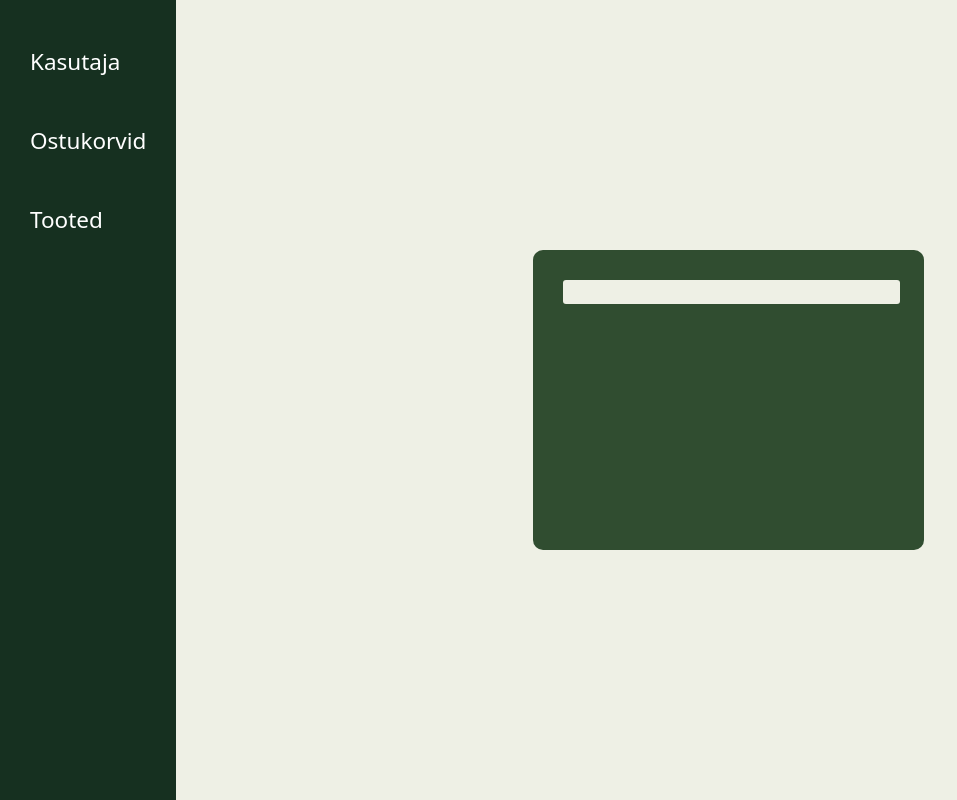
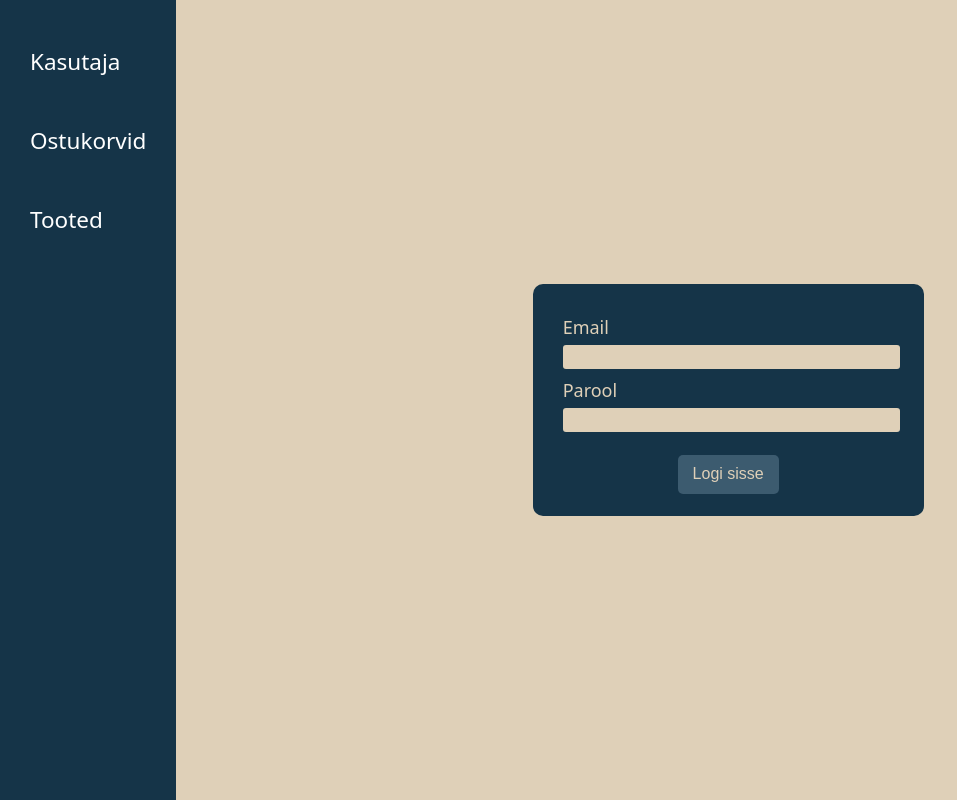
Before and after one commit to dynamyy/OOP, a React (Vite) app in the folder frontend/: page / in a window 1280 px wide. Shown: the whole page, without its empty margins (0-957 px from the left). Built offline with nearby package versions, Linux system fonts and the light colour scheme.

Commit message:
Lisasin paar teksti välja, mida saab API kaudu backendi saata. Backendi lisasin kontrolleri ja ühe DTO.

```diff
--- a/frontend/src/komponendid/Menuu.jsx
+++ b/frontend/src/komponendid/Menuu.jsx
@@ -2,7 +2,7 @@ import React from 'react'
 
 function Menuu() {
     return (
-        <header className="menuu">
+        <header className="menuu tume">
             <nav>
                 <ul>
                     <li><a href="">Kasutaja</a></li>
--- a/frontend/src/lehed/Ava.jsx
+++ b/frontend/src/lehed/Ava.jsx
@@ -1,13 +1,30 @@
-import React from 'react'
+import { useState, React } from 'react'
 import Menuu from '../komponendid/Menuu'
+import { postSisseLogimine } from '../teenused/api'
 
 function Ava() {
+
+    const [email, setEmail] = useState('')
+    const[parool, setParool] = useState('')
+
+    async function logiSisse(email, parool) {
+        await postSisseLogimine(email, parool)
+    }
+
     return (
         <>
             <Menuu />
             <div id='sisu' className='hele'>
-                <div className="tume2 umar-nurk" id='s-log'>
-                    <input type="text" className='hele tume-tekst' />
+                <div className="tume umar-nurk hele-tekst" id='s-log'>
+                    <div className="teksti-paar">
+                        <label htmlFor="email">Email</label>
+                        <input type="text" name='email' className='hele tume-tekst' value={email} onChange={e => setEmail(e.target.value)} />
+                    </div>
+                    <div className="teksti-paar">
+                        <label htmlFor="parool">Parool</label>
+                        <input type="text" name='parool' className='hele tume-tekst' value={parool} onChange={e => setParool(e.target.value)} />
+                    </div>
+                    <button className='nupp tume2 hele-tekst' onClick={() => logiSisse(email, parool)}><span>Logi sisse</span></button>
                 </div>
             </div>
         </>
--- a/frontend/src/staatiline/App.css
+++ b/frontend/src/staatiline/App.css
@@ -13,19 +13,24 @@
 }
 
 .tume {
-    background-color: #163020;
+    background-color: #153448;
 }
 
 .tume2 {
-    background-color: #304D30;
+    background-color: #3C5B6F;
 }
 
 .hele {
-    background-color: #EEF0E5;
+    background-color: #DFD0B8;
 }
 
 .hele2 {
-    background-color: #B6C4B6;
+    background-color: #948979;
+}
+
+.hele-tekst {
+    color: #DFD0B8;
+    font-weight: 500;
 }
 
 .umar-nurk {
@@ -41,7 +46,6 @@
     flex-direction: column;
     align-items: center;
     height: 100%;
-    background-color: #163020 ;
     width: fit-content;
     z-index: 10;
 }
@@ -67,3 +71,22 @@
 .menuu ul li a:hover {
     color: #808080;
 }
+
+.nupp {
+    padding: 0.5rem;
+    max-width: fit-content;
+    max-height: fit-content;
+    font-size: medium;
+    padding: 0.7rem 1rem;
+    margin: 1rem;
+    border: none;
+    border-radius: 5px;
+    cursor: pointer;
+}
+
+.teksti-paar {
+    display: flex;
+    flex-direction: column;
+    gap: 0.3rem;
+    width: 100%;
+}
--- a/frontend/src/staatiline/Ava.css
+++ b/frontend/src/staatiline/Ava.css
@@ -1,10 +1,22 @@
 #s-log {
+    display: flex;
+    flex-direction: column;
+    align-items: center;
+    font-weight: 500;
     width: 30%;
-    height: 30%;
+    height: fit-content;
     padding: 2rem;
+    padding-bottom: 0.5rem;
+    gap: 0.5rem;
+}
+
+#s-log label {
+    font-size: large;
+    justify-self: flex-start;
 }
 
 #s-log input {
+    flex-direction: column;
     width: 100%;
     font-size: medium;
 }
--- a/frontend/src/staatiline/index.css
+++ b/frontend/src/staatiline/index.css
@@ -1,12 +1,10 @@
 :root {
   font-family: system-ui, Avenir, Helvetica, Arial, sans-serif;
   line-height: 1.5;
-  font-weight: 400;
+  font-weight: 500;
   font-size: 15px;
 
   color-scheme: light dark;
-  color: rgba(255, 255, 255, 0.87);
-  background-color: #ffffff;
 
   font-synthesis: none;
   text-rendering: optimizeLegibility;
```
Also changed, not shown: 2 other files (tests, documents, lock files or other folders).
